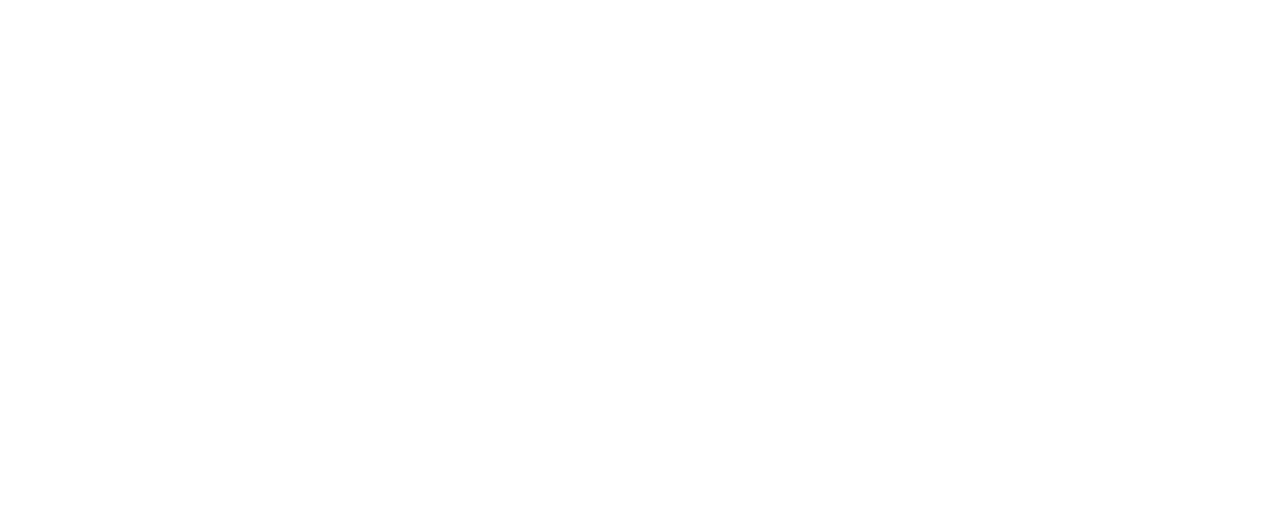
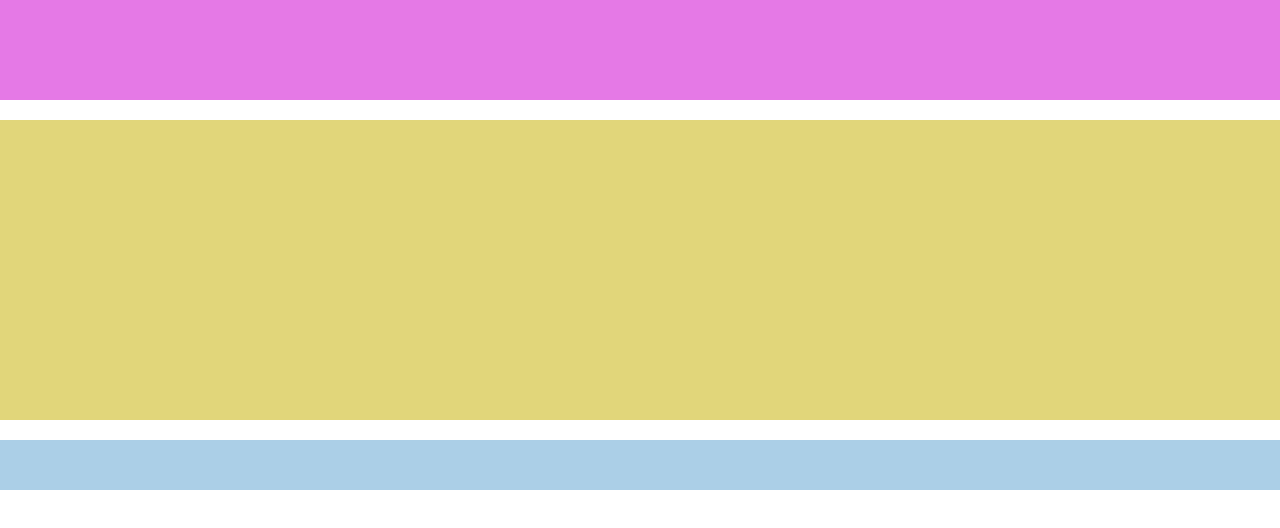
Before and after one commit to moretti-matteo/htmlcss-struttura-wp, a plain HTML site: page index.html in a window 1280 px wide. Drawn offline with Linux system fonts and the light colour scheme.

Commit message:
implementato header e una section

```diff
--- a/index.html
+++ b/index.html
@@ -1,5 +1,6 @@
 <!DOCTYPE html>
 <html lang="en">
+
 <head>
     <meta charset="UTF-8">
     <meta http-equiv="X-UA-Compatible" content="IE=edge">
@@ -7,7 +8,28 @@
     <title>Struttura wp</title>
     <link rel="stylesheet" href="style/style.css">
 </head>
+
 <body>
 
+
+    <div class="container">
+        <header>
+
+        </header>
+
+        <main>
+            <section class="sec-1"></section>
+            <section class="sec-2">
+                <div class="head-sec-2">
+
+                </div>
+            </section>
+        </main>
+
+        <footer></footer>
+
+    </div>
+
 </body>
+
 </html>
--- a/style/style.css
+++ b/style/style.css
@@ -0,0 +1,39 @@
+*{
+    margin: 0;
+    padding: 0;
+    box-sizing: border-box;
+}
+
+.container{
+    width: 1280px;
+    height: auto;
+    margin:auto;
+}
+
+header{
+    background: #e579e6;
+    width: 100%;
+    height: 100px;
+    margin-bottom: 20px;
+}
+
+main{
+    width: 100%;
+    height: auto;
+
+}
+
+.sec-1{
+    background: #e1d67a;
+    height: 300px;
+    margin-bottom: 20px;
+}
+
+.sec-2{
+    height: 400px;
+}
+
+.head-sec-2{
+    height: 50px;
+    background: #abcfe7;
+}
```
